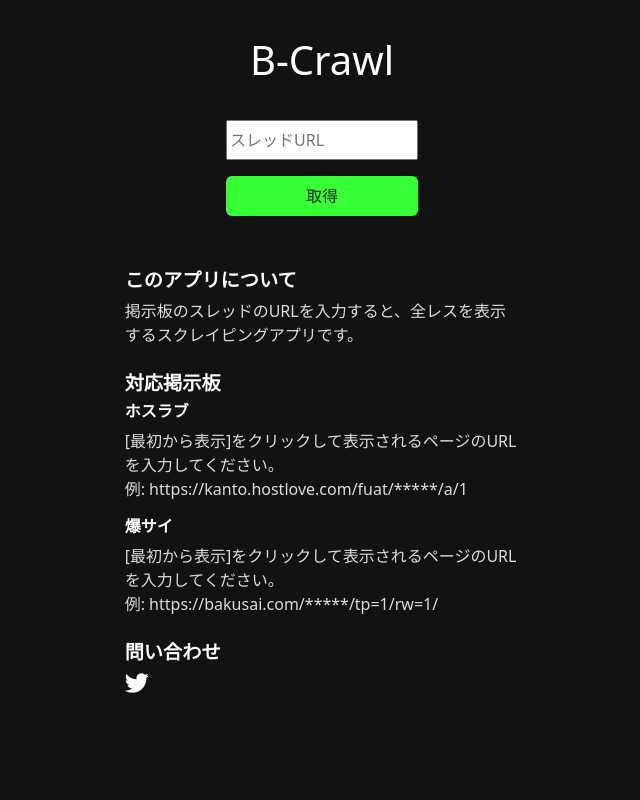
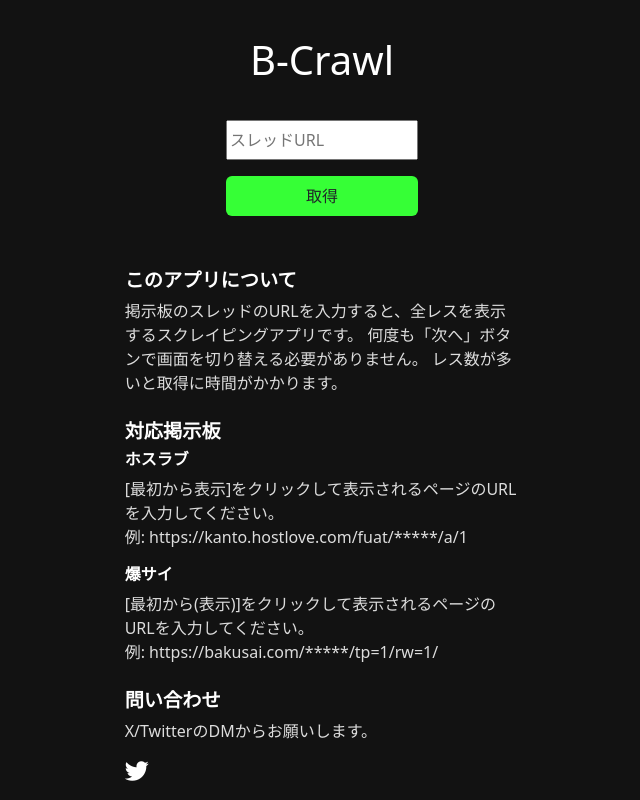
Before and after one commit to Ryohei-J/b-crawl, a Django app: page / in a window 1280 px wide. Shown: the whole page, without its empty margins (318-958 px from the left). Run offline with Django 4.2, Linux system fonts and the light colour scheme; some libraries are stand-ins or nearby versions.

Commit message:
home.htmlを修正

```diff
--- a/b_crawl/templates/b_crawl/home.html
+++ b/b_crawl/templates/b_crawl/home.html
@@ -28,7 +28,11 @@
         </div>
         <div class="col-md-4 offset-md-4">
             <h2>このアプリについて</h2>
-            <p class="text">掲示板のスレッドのURLを入力すると、全レスを表示するスクレイピングアプリです。</p>
+            <p class="text">
+                掲示板のスレッドのURLを入力すると、全レスを表示するスクレイピングアプリです。
+                何度も「次へ」ボタンで画面を切り替える必要がありません。
+                レス数が多いと取得に時間がかかります。
+            </p>
 
             <h2>
                 対応掲示板
@@ -37,10 +41,11 @@
             <p class="text">[最初から表示]をクリックして表示されるページのURLを入力してください。<br />例: https://kanto.hostlove.com/fuat/*****/a/1</p>
 
             <h3>爆サイ</h3>
-            <p class="text">[最初から表示]をクリックして表示されるページのURLを入力してください。<br />例: https://bakusai.com/*****/tp=1/rw=1/</p>
+            <p class="text">[最初から(表示)]をクリックして表示されるページのURLを入力してください。<br />例: https://bakusai.com/*****/tp=1/rw=1/</p>
             <h2>
                 問い合わせ
             </h2>
+            <p class="text">X/TwitterのDMからお願いします。</p>
             <a href="https://twitter.com/rio_yolo" target="_blank">
                 <i class="fab fa-twitter"></i>
             </a>
```
